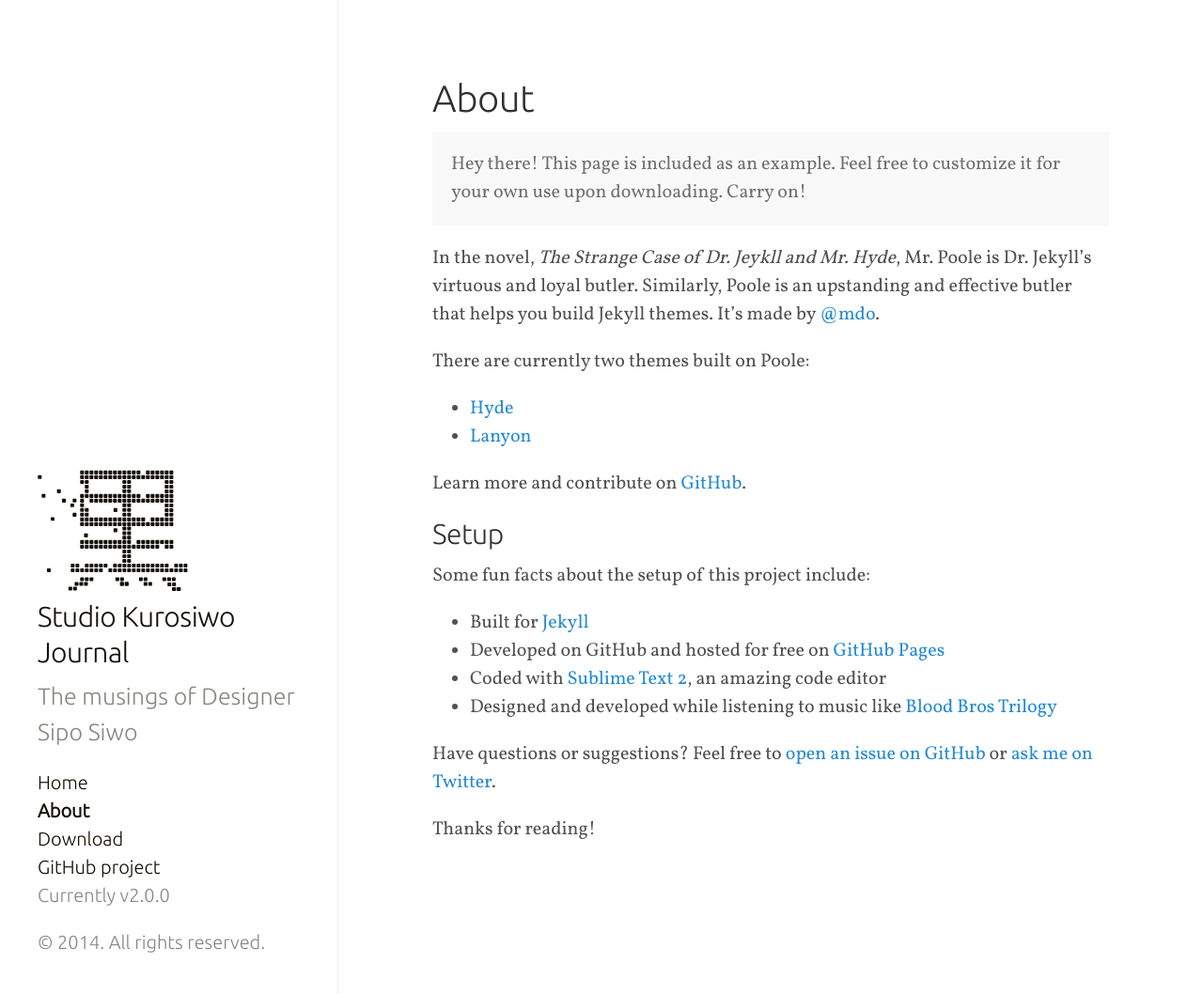
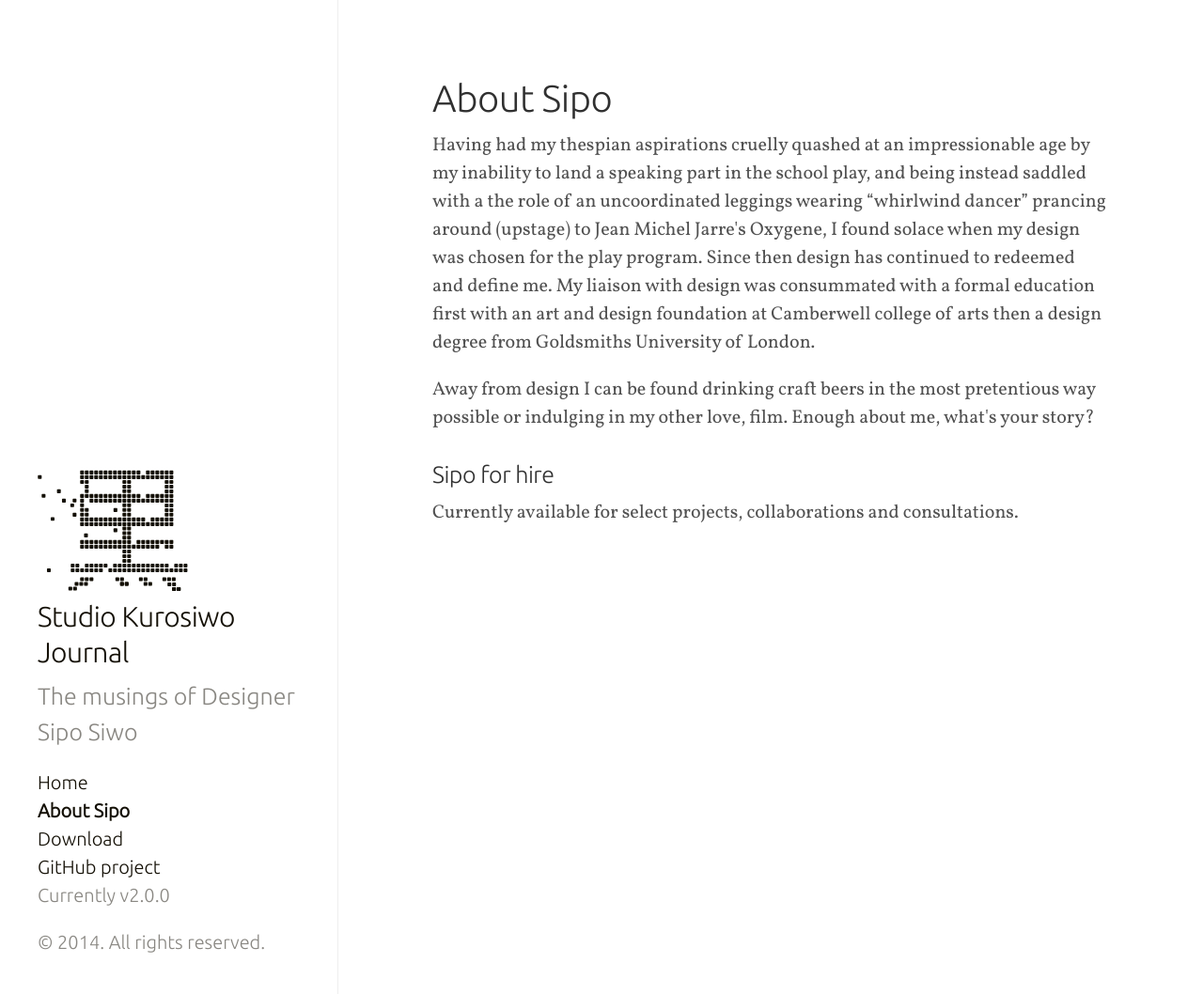
Before and after one commit to StudioKurosiwo/studiokurosiwo.github.io-journal, a Jekyll site: the page built from about.md, in a window 1280 px wide and 1058 px high. Shown: the whole window at 94% size. Built offline with Jekyll 4.4.1, drawn with Linux system fonts in a browser that asks for light colours; Markdown is read by kramdown in place of the engine named in the settings.

Commit message:
Added an about page

```diff
--- a/about.md
+++ b/about.md
@@ -1,30 +1,14 @@
 ---
 layout: page
-title: About
+title: About Sipo
 ---
 
-<p class="message">
-  Hey there! This page is included as an example. Feel free to customize it for your own use upon downloading. Carry on!
-</p>
+<p>Having had my thespian aspirations cruelly quashed at an impressionable age by my inability to land a speaking part in the school play, and being instead saddled with a the role of  an uncoordinated leggings wearing “whirlwind dancer” prancing around (upstage) to Jean Michel Jarre's Oxygene, I found solace when my design was chosen for the play program. Since then design has continued to redeemed and define me. My liaison with design was consummated with a formal education first with an art and design foundation at Camberwell college of arts then a design degree from Goldsmiths University of London.</p>
 
-In the novel, *The Strange Case of Dr. Jeykll and Mr. Hyde*, Mr. Poole is Dr. Jekyll's virtuous and loyal butler. Similarly, Poole is an upstanding and effective butler that helps you build Jekyll themes. It's made by [@mdo](https://twitter.com/mdo).
+<p>Away from design I can be found drinking craft beers in the most pretentious way possible or indulging in my other love, film.
 
-There are currently two themes built on Poole:
+Enough about me, what's your story?</p>
 
-* [Hyde](http://hyde.getpoole.com)
-* [Lanyon](http://lanyon.getpoole.com)
+###Sipo for hire
 
-Learn more and contribute on [GitHub](https://github.com/poole).
-
-## Setup
-
-Some fun facts about the setup of this project include:
-
-* Built for [Jekyll](http://jekyllrb.com)
-* Developed on GitHub and hosted for free on [GitHub Pages](https://pages.github.com)
-* Coded with [Sublime Text 2](http://sublimetext.com), an amazing code editor
-* Designed and developed while listening to music like [Blood Bros Trilogy](https://soundcloud.com/maddecent/sets/blood-bros-series)
-
-Have questions or suggestions? Feel free to [open an issue on GitHub](https://github.com/poole/issues/new) or [ask me on Twitter](https://twitter.com/mdo).
-
-Thanks for reading!
+Currently available for select projects, collaborations and consultations.
```
